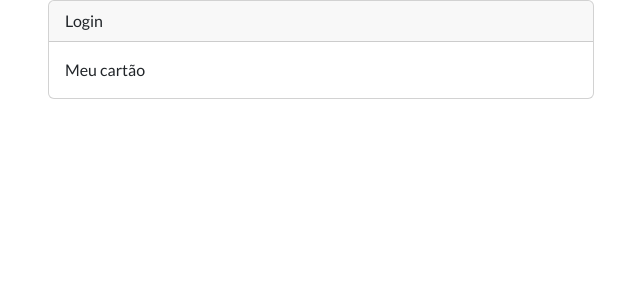
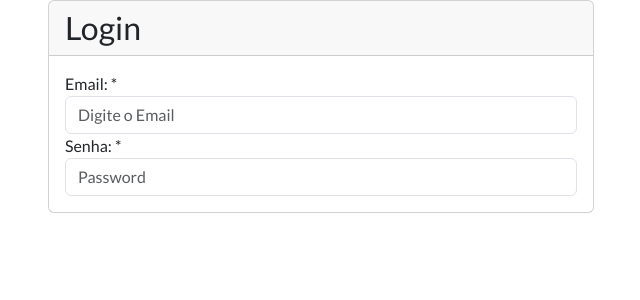
Before and after one commit to gabrieldutra07/minhas-financas-frontend, a React (Create React App) app in the folder minhas-financas-app/: page /#/ in a window 1280 px wide. Shown: the top 300 px of the page, without its empty margins (334-974 px from the left). Built offline with nearby package versions, Linux system fonts and the light colour scheme.

Commit message:
alterações nas divs

```diff
--- a/minhas-financas-app/src/components/card.js
+++ b/minhas-financas-app/src/components/card.js
@@ -5,7 +5,7 @@
     render() {
         return (
             <div className="card mb-3">
-                <div className="card-header">{this.props.title}</div>
+                <h3 className="card-header">{this.props.title}</h3>
                 <div className="card-body">
                     {this.props.children}
                 </div>
--- /dev/null
+++ b/minhas-financas-app/src/components/form-group.js
@@ -0,0 +1,14 @@
+import React from 'react'
+
+function FormGroup(props) {
+
+    return (
+        <div className="form-group">
+            <label htmlFor={props.htmlFor}>{props.label}</label>
+             {props.children}
+        </div>
+    )
+
+}
+
+export default FormGroup
--- a/minhas-financas-app/src/views/login.js
+++ b/minhas-financas-app/src/views/login.js
@@ -1,5 +1,6 @@
 import React from 'react'
 import Card from '../components/card'
+import FormGroup from '../components/form-group'
 
 class Login extends React.Component {
 
@@ -10,7 +11,20 @@
                     <div className='col-md-6' style={{position: 'relative', left: '300px'}}>
                         <div className="bs-docs-section">
                             <Card title="Login">
-                               Meu cartão
+                                <div className="row">
+                                    <div className='col-lg-12'>
+                                        <div class="bs-component">
+                                            <fieldset>
+                                                <FormGroup label="Email: *" htmlFor="exampleInputEmail1">
+                                                    <input type="email" className="form-control" id="exampleInputEmail1" aria-describedby="emailHelp" placeholder="Digite o Email"/>
+                                                </FormGroup>
+                                                <FormGroup label="Senha: *" htmlFor="exampleInputPassword1">
+                                                    <input type="password" class="form-control" id="exampleInputPassword1" placeholder="Password"/>
+                                                </FormGroup>
+                                            </fieldset>
+                                        </div>
+                                    </div>
+                                </div>
                             </Card>
                         </div>
                     </div>
```
